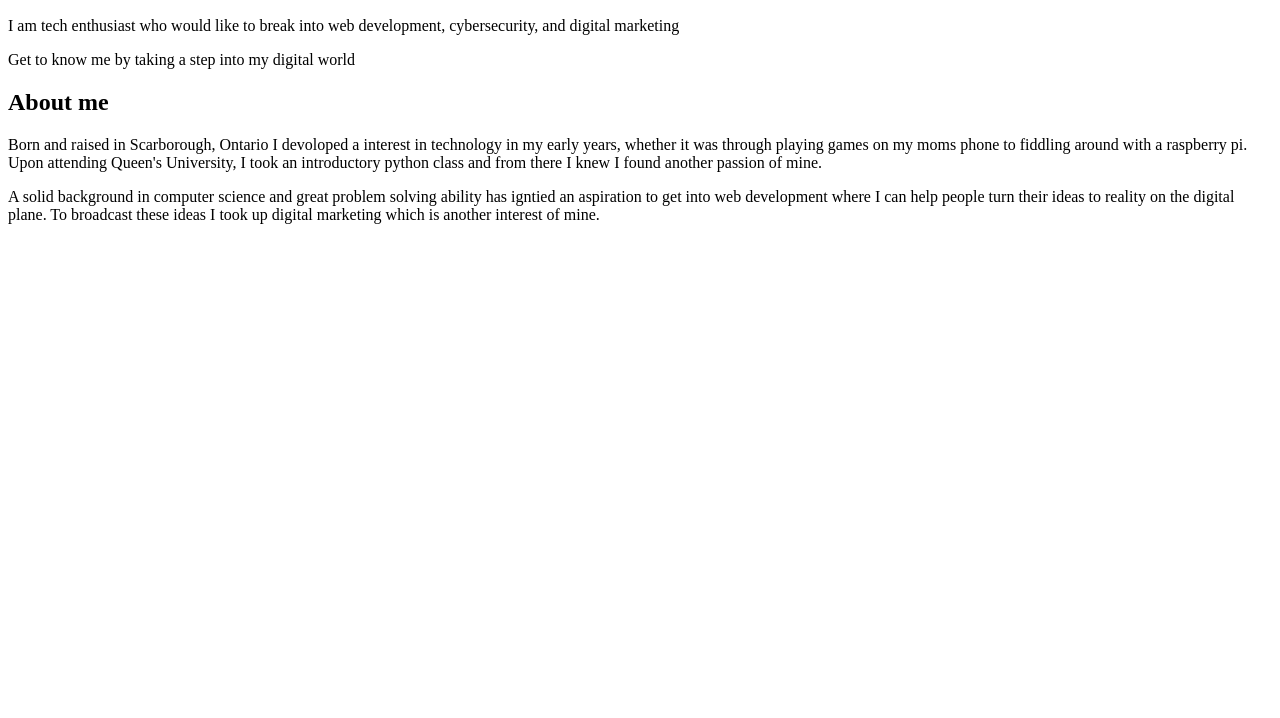
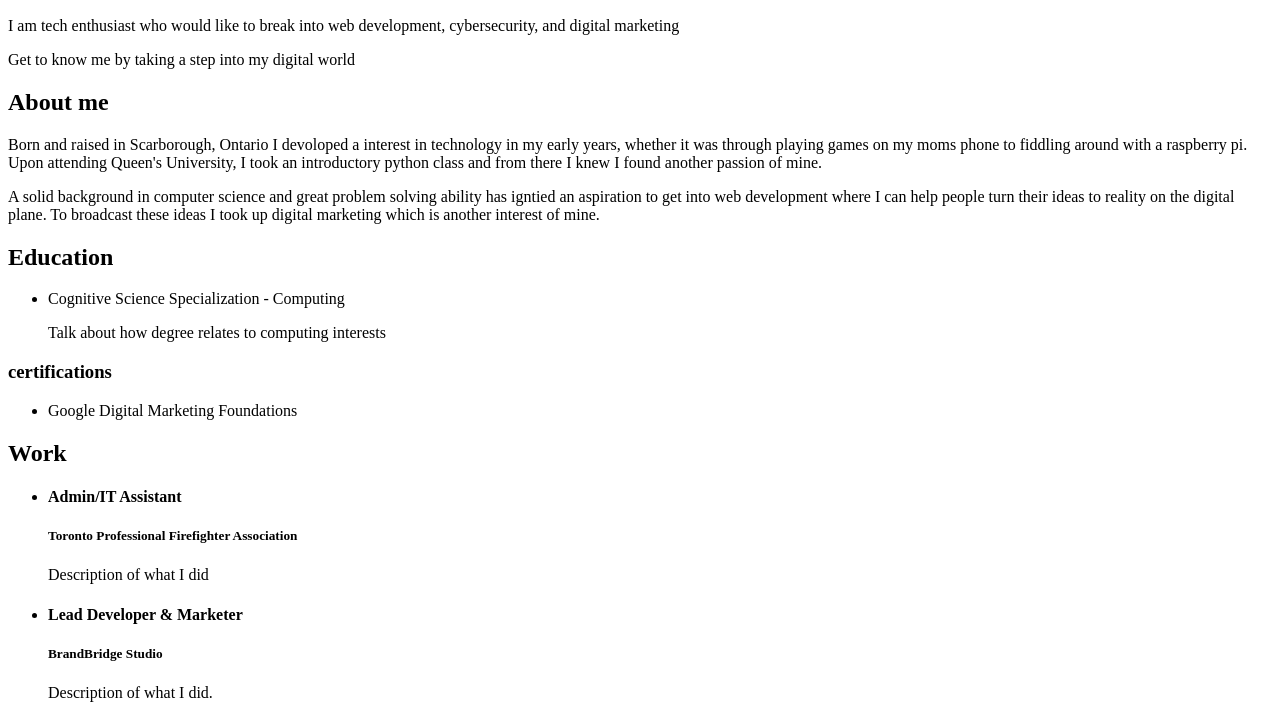
Before and after one commit to Mr-Detective/portfolio, a plain HTML site: page index.html in a window 1280 px wide. Shown: the part 110-828 px from the top of the page. Before the commit the page ends 800 px from the top, so only its background shows below. Drawn offline with Linux system fonts and the light colour scheme.

Commit message:
added work and education section to html file

```diff
--- a/index.html
+++ b/index.html
@@ -19,6 +19,46 @@
         <p>Born and raised in Scarborough, Ontario I devoloped a interest in technology in my early years, whether it was through playing games on my moms phone to fiddling around with a raspberry pi. Upon attending Queen's University, I took an introductory python class and from there I knew I found another passion of mine.</p>
         <p>A solid background in computer science and great problem solving ability has igntied an aspiration to get into web development where I can help people turn their ideas to reality on the digital plane. To broadcast these ideas I took up digital marketing which is another interest of mine.</p>
         <!--edit paragraphs and write a better bio-->
+
+        <!--Education Section-->
+        <h2>Education</h2>
+        <p>
+            <ul>
+                <li>
+                    Cognitive Science Specialization - Computing
+                    <p>Talk about how degree relates to computing interests</p>
+                </li>
+            </ul>
+            <!--I want to make certifications a subsection of education but not final decision-->
+            <h3>certifications</h3>
+            <p>
+                <ul>
+                    <li>Google Digital Marketing Foundations</li>
+                </ul>
+            </p>
+        </p>
+
+        <!--Work Section-->
+        <h2>Work</h2>
+        <p>
+            <ul>
+                <li>
+                    <h4>Admin/IT Assistant</h4>
+                    <h5>Toronto Professional Firefighter Association</h5>
+                <p>
+                    Description of what I did
+                </p>
+                </li>
+
+                <li>
+                    <h4>Lead Developer & Marketer</h4>
+                    <h5>BrandBridge Studio</h5>
+                    <p>
+                        Description of what I did.
+                    </p>
+                </li>
+            </ul>
+        </p>
     </body>
 
 </html>
```
